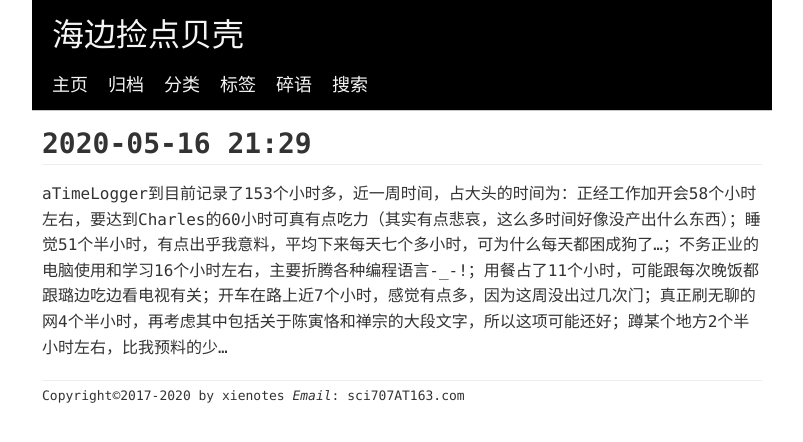
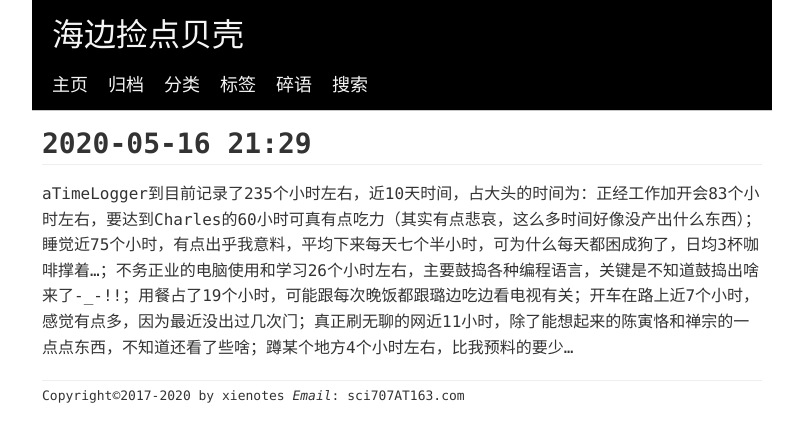
Before and after one commit to xienotes/xienotes.github.io, a Jekyll site: the page built from _posts/2020-05-16-48540.md, in a window 1280 px wide. Shown: the top 442 px of the page, without its empty margins (238-1041 px from the left). Built offline with Jekyll 4.4.1, drawn with Linux system fonts in a browser that asks for light colours.

Commit message:
update post

```diff
--- a/_posts/2020-05-16-48540.md
+++ b/_posts/2020-05-16-48540.md
@@ -7,4 +7,4 @@ mf-post-status:
 slug: '48540'
 category: social
 ---
-aTimeLogger到目前记录了153个小时多，近一周时间，占大头的时间为：正经工作加开会58个小时左右，要达到Charles的60小时可真有点吃力（其实有点悲哀，这么多时间好像没产出什么东西）；睡觉51个半小时，有点出乎我意料，平均下来每天七个多小时，可为什么每天都困成狗了…；不务正业的电脑使用和学习16个小时左右，主要折腾各种编程语言-_-!；用餐占了11个小时，可能跟每次晚饭都跟璐边吃边看电视有关；开车在路上近7个小时，感觉有点多，因为这周没出过几次门；真正刷无聊的网4个半小时，再考虑其中包括关于陈寅恪和禅宗的大段文字，所以这项可能还好；蹲某个地方2个半小时左右，比我预料的少…
+aTimeLogger到目前记录了235个小时左右，近10天时间，占大头的时间为：正经工作加开会83个小时左右，要达到Charles的60小时可真有点吃力（其实有点悲哀，这么多时间好像没产出什么东西）；睡觉近75个小时，有点出乎我意料，平均下来每天七个半小时，可为什么每天都困成狗了，日均3杯咖啡撑着…；不务正业的电脑使用和学习26个小时左右，主要鼓捣各种编程语言，关键是不知道鼓捣出啥来了-_-!!；用餐占了19个小时，可能跟每次晚饭都跟璐边吃边看电视有关；开车在路上近7个小时，感觉有点多，因为最近没出过几次门；真正刷无聊的网近11小时，除了能想起来的陈寅恪和禅宗的一点点东西，不知道还看了些啥；蹲某个地方4个小时左右，比我预料的要少…
```
